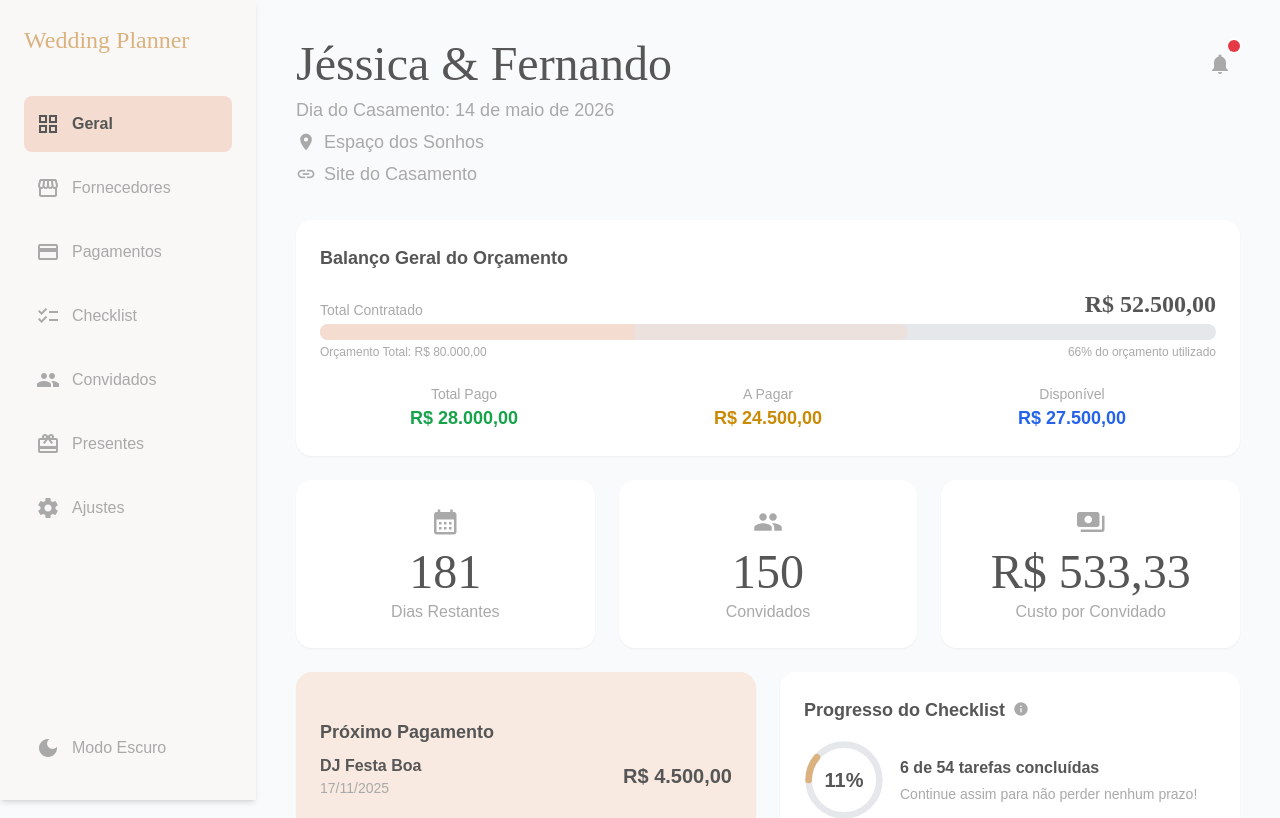
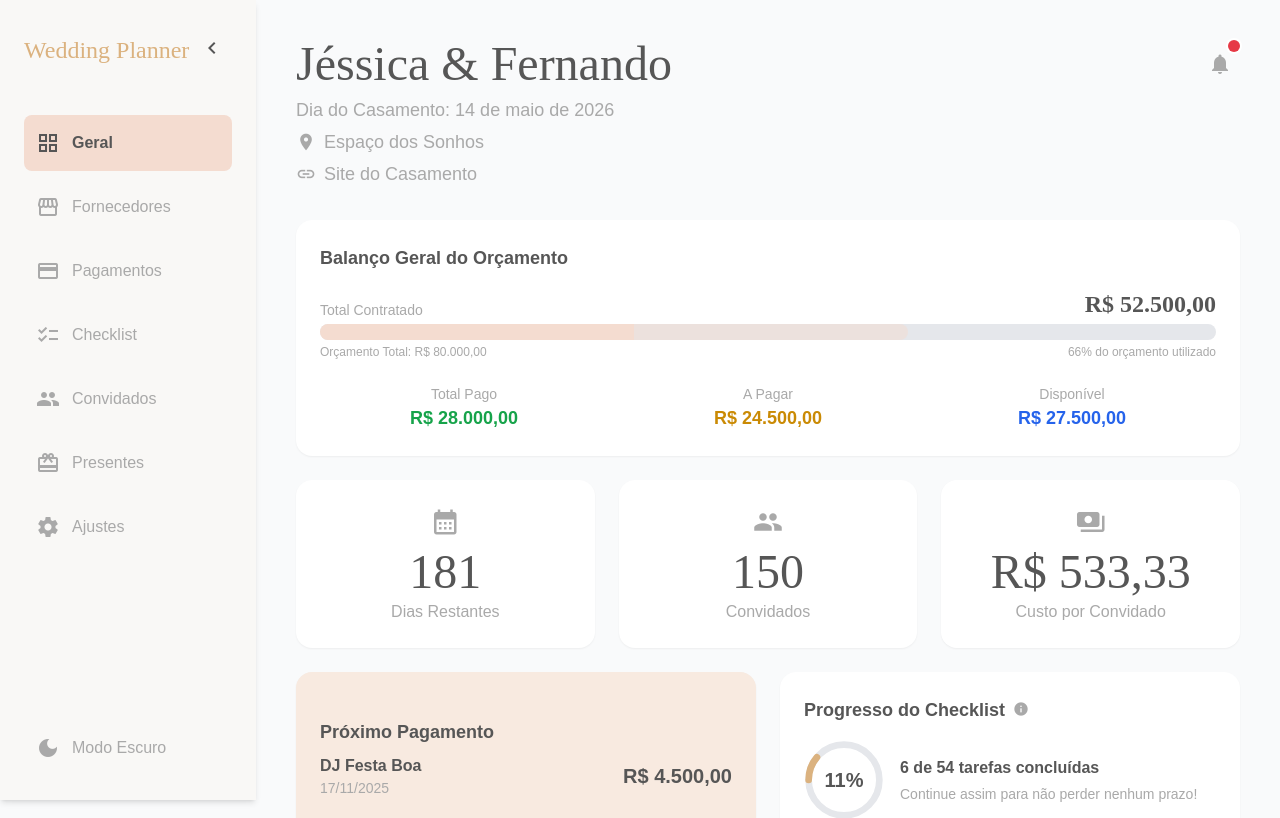
Before and after one commit to dfc1002-eng/Wedding-Planner, a React (Vite) app: page / in a window 1280 px wide. Shown: the top 818 px of the page. Built offline with nearby package versions, Linux system fonts and the light colour scheme; a web font is replaced by a local one.

Commit message:
[dyad] wrote 1 file(s)

```diff
--- a/src/components/layout/Sidebar.tsx
+++ b/src/components/layout/Sidebar.tsx
@@ -1,4 +1,3 @@
-
 import React from 'react';
 import Icon from '../ui/Icon';
 import { Screen } from '../../../App';
@@ -8,9 +7,11 @@ interface SidebarProps {
     setActiveScreen: (screen: Screen) => void;
     isDarkMode: boolean;
     toggleDarkMode: () => void;
+    isSidebarCollapsed: boolean;
+    toggleSidebar: () => void;
 }
 
-const Sidebar: React.FC<SidebarProps> = ({ activeScreen, setActiveScreen, isDarkMode, toggleDarkMode }) => {
+const Sidebar: React.FC<SidebarProps> = ({ activeScreen, setActiveScreen, isDarkMode, toggleDarkMode, isSidebarCollapsed, toggleSidebar }) => {
     const navItems = [
         { id: 'dashboard', icon: 'grid_view', label: 'Geral' },
         { id: 'vendors', icon: 'storefront', label: 'Fornecedores' },
@@ -22,9 +23,19 @@ const Sidebar: React.FC<SidebarProps> = ({ activeScreen, setActiveScreen, isDark
     ];
 
     return (
-        <aside className="w-64 bg-brand-background dark:bg-gray-800 h-screen sticky top-0 flex flex-col p-6 shadow-md">
-            <h1 className="font-title text-2xl text-brand-gold mb-10">Wedding Planner</h1>
-            <nav className="flex flex-col space-y-2">
+        <aside className={`bg-brand-background dark:bg-gray-800 h-screen sticky top-0 flex flex-col p-6 shadow-md transition-all duration-300 ${isSidebarCollapsed ? 'w-20' : 'w-64'}`}>
+            <div className="flex items-center justify-between mb-10">
+                {!isSidebarCollapsed && <h1 className="font-title text-2xl text-brand-gold">Wedding Planner</h1>}
+                <button
+                    onClick={toggleSidebar}
+                    className="p-2 rounded-full hover:bg-brand-pink-light dark:hover:bg-gray-700 transition-colors"
+                    aria-label={isSidebarCollapsed ? "Expandir menu" : "Recolher menu"}
+                >
+                    <Icon name={isSidebarCollapsed ? 'chevron_right' : 'chevron_left'} className="text-2xl text-brand-gray dark:text-gray-300" />
+                </button>
+            </div>
+
+            <nav className="flex flex-col space-y-2 flex-1">
                 {navItems.map(item => (
                     <button
                         key={item.id}
@@ -36,10 +47,11 @@ const Sidebar: React.FC<SidebarProps> = ({ activeScreen, setActiveScreen, isDark
                         }`}
                     >
                         <Icon name={item.icon} className="text-2xl" />
-                        <span className="text-base">{item.label}</span>
+                        {!isSidebarCollapsed && <span className="text-base">{item.label}</span>}
                     </button>
                 ))}
             </nav>
+
             <div className="mt-auto">
                 <button
                     onClick={toggleDarkMode}
@@ -47,7 +59,7 @@ const Sidebar: React.FC<SidebarProps> = ({ activeScreen, setActiveScreen, isDark
                     aria-label={isDarkMode ? "Ativar modo claro" : "Ativar modo escuro"}
                 >
                     <Icon name={isDarkMode ? 'light_mode' : 'dark_mode'} className="text-2xl" />
-                    <span className="text-base">{isDarkMode ? 'Modo Claro' : 'Modo Escuro'}</span>
+                    {!isSidebarCollapsed && <span className="text-base">{isDarkMode ? 'Modo Claro' : 'Modo Escuro'}</span>}
                 </button>
             </div>
         </aside>
```
